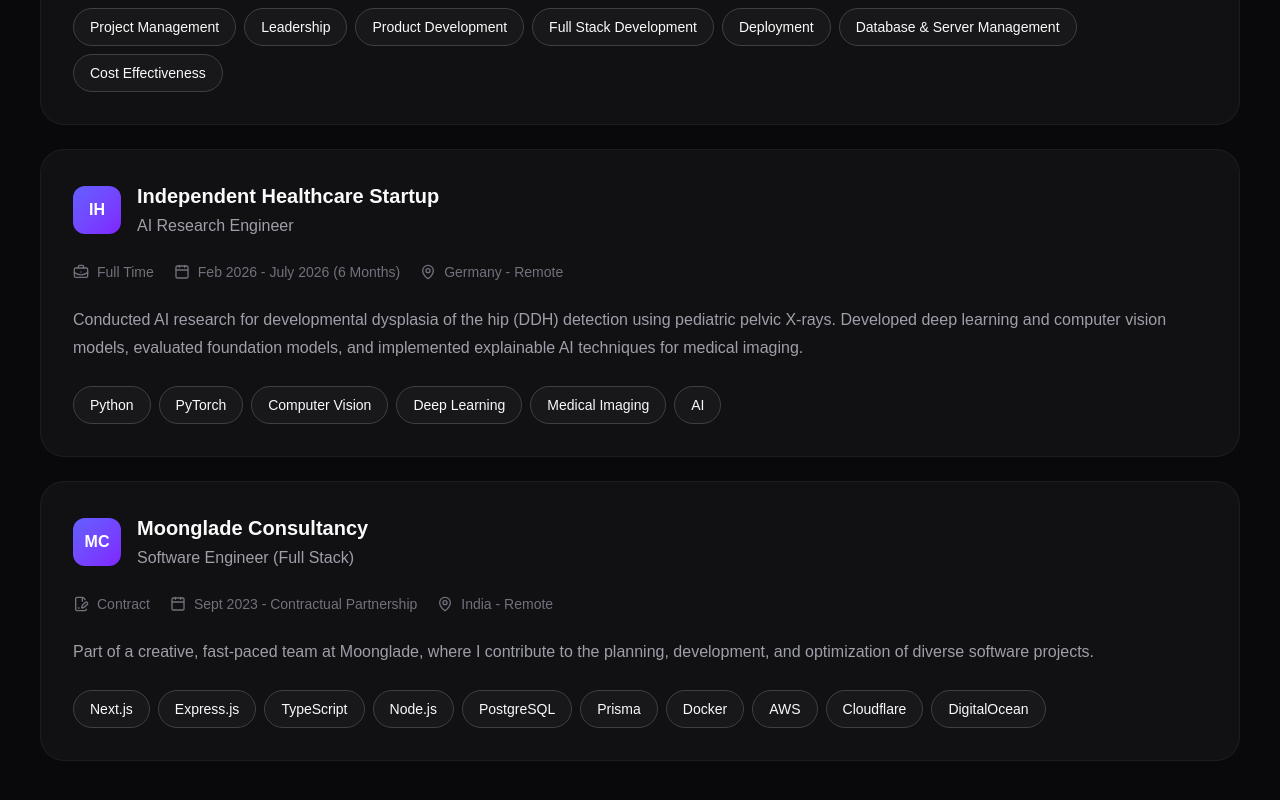
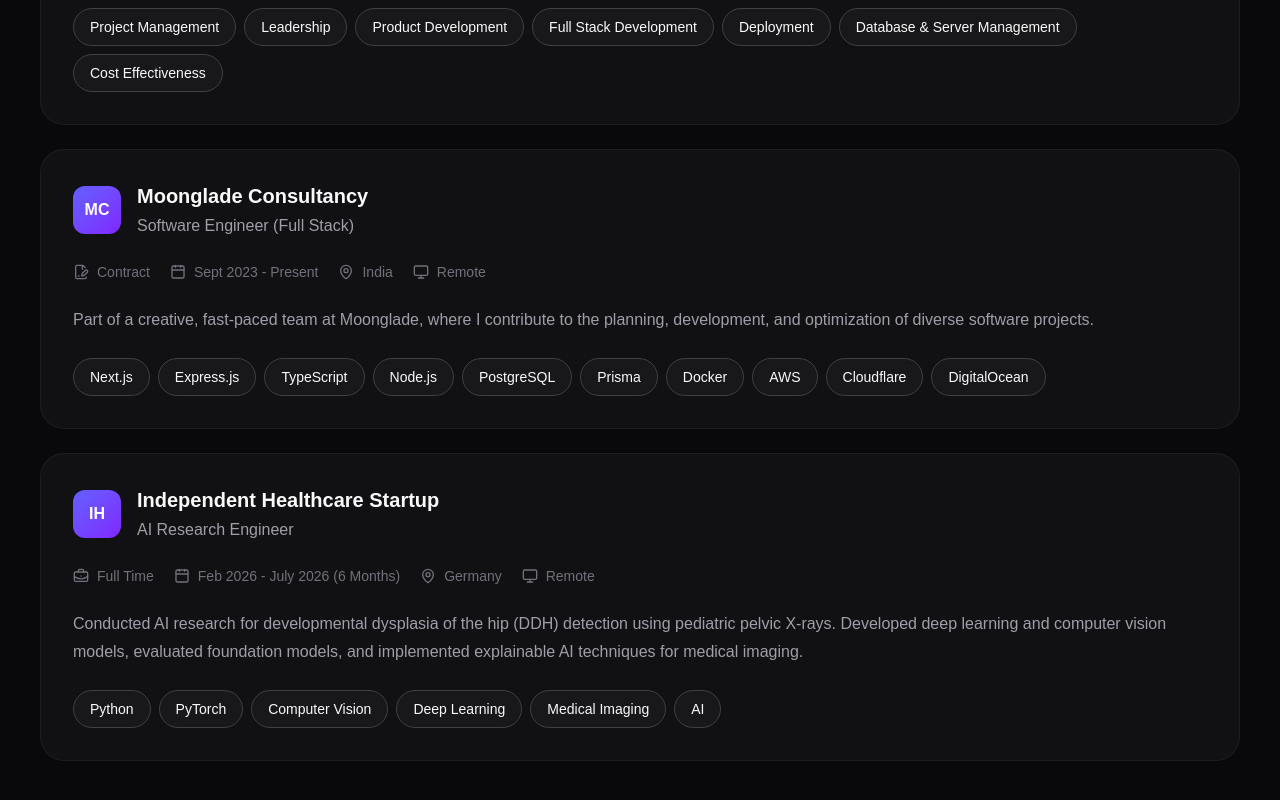
Before and after one commit to devsiddhartha31/devsiddhartha31.github.io, a Next.js app: page / in a window 1280 px wide. Shown: the part 3503-4303 px from the top of the page. Built offline with nearby package versions, Linux system fonts and the light colour scheme.

Commit message:
feat(experience): add work mode metadata

```diff
--- a/components/experience/ExperienceCard.tsx
+++ b/components/experience/ExperienceCard.tsx
@@ -8,7 +8,8 @@ import {
   Clock3,
   FileSignature,
   Laptop,
-  GraduationCap
+  GraduationCap,
+  Monitor,
 } from "lucide-react";
 
 import { ExperienceItem } from "@/types/experience";
@@ -26,7 +27,7 @@ const employmentTypeIcons = {
   internship: GraduationCap,
 };
 
-const formatEmploymentType = (type: string) =>
+const formatString = (type: string) =>
   type.replace(/([A-Z])/g, " $1").replace(/^./, (char) => char.toUpperCase());
 
 export default function ExperienceCard({
@@ -101,7 +102,7 @@ export default function ExperienceCard({
 
         <div className="flex items-center gap-2">
           <Icon size={16} />
-          <span>{formatEmploymentType(experience.employmentType)}</span>
+          <span>{formatString(experience.employmentType)}</span>
         </div>
 
         <div className="flex items-center gap-2">
@@ -112,6 +113,11 @@ export default function ExperienceCard({
         <div className="flex items-center gap-2">
           <MapPin size={16} />
           <span>{experience.location}</span>
+        </div>
+
+        <div className="flex items-center gap-2">
+          <Monitor size={16} />
+          <span>{formatString(experience.workMode)}</span>
         </div>
 
       </div>
--- a/data/experience.ts
+++ b/data/experience.ts
@@ -6,6 +6,7 @@ export const experiences: ExperienceItem[] = [
     company: "KridAstra",
     role: "Founder & Software Engineer",
     employmentType: "fullTime",
+    workMode: "hybrid",
     duration: "Nov 2022 - Present",
     location: "India",
     description:
@@ -23,29 +24,12 @@ export const experiences: ExperienceItem[] = [
   },
   {
     id: 2,
-    company: "Independent Healthcare Startup",
-    role: "AI Research Engineer",
-    employmentType: "fullTime",
-    duration: "Feb 2026 - July 2026 (6 Months)",
-    location: "Germany - Remote",
-    description:
-      "Conducted AI research for developmental dysplasia of the hip (DDH) detection using pediatric pelvic X-rays. Developed deep learning and computer vision models, evaluated foundation models, and implemented explainable AI techniques for medical imaging.",
-    technologies: [
-      "Python",
-      "PyTorch",
-      "Computer Vision",
-      "Deep Learning",
-      "Medical Imaging",
-      "AI",
-    ],
-  },
-  {
-    id: 3,
     company: "Moonglade Consultancy",
     role: "Software Engineer (Full Stack)",
     employmentType: "contract",
-    duration: "Sept 2023 - Contractual Partnership",
-    location: "India - Remote",
+    workMode: "remote",
+    duration: "Sept 2023 - Present",
+    location: "India",
     description:
       "Part of a creative, fast-paced team at Moonglade, where I contribute to the planning, development, and optimization of diverse software projects.",
     technologies: [
@@ -61,4 +45,23 @@ export const experiences: ExperienceItem[] = [
       "DigitalOcean",
     ],
   },
+  {
+    id: 3,
+    company: "Independent Healthcare Startup",
+    role: "AI Research Engineer",
+    employmentType: "fullTime",
+    workMode: "remote",
+    duration: "Feb 2026 - July 2026 (6 Months)",
+    location: "Germany",
+    description:
+      "Conducted AI research for developmental dysplasia of the hip (DDH) detection using pediatric pelvic X-rays. Developed deep learning and computer vision models, evaluated foundation models, and implemented explainable AI techniques for medical imaging.",
+    technologies: [
+      "Python",
+      "PyTorch",
+      "Computer Vision",
+      "Deep Learning",
+      "Medical Imaging",
+      "AI",
+    ],
+  },
 ];
--- a/types/experience.ts
+++ b/types/experience.ts
@@ -3,6 +3,7 @@ export interface ExperienceItem {
   company: string;
   role: string;
   employmentType: string;
+  workMode: string;
   duration: string;
   location: string;
   description: string;
```
